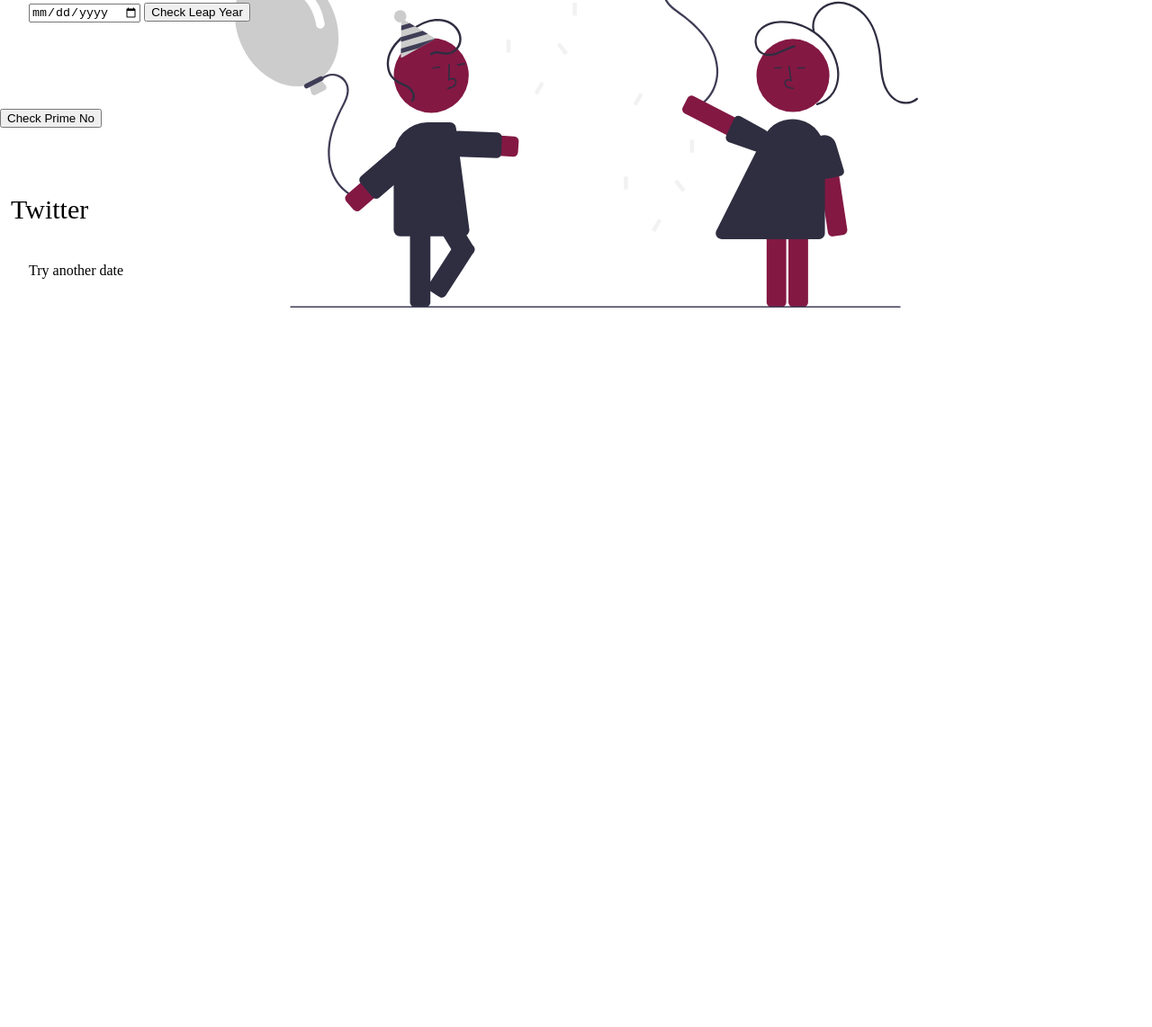
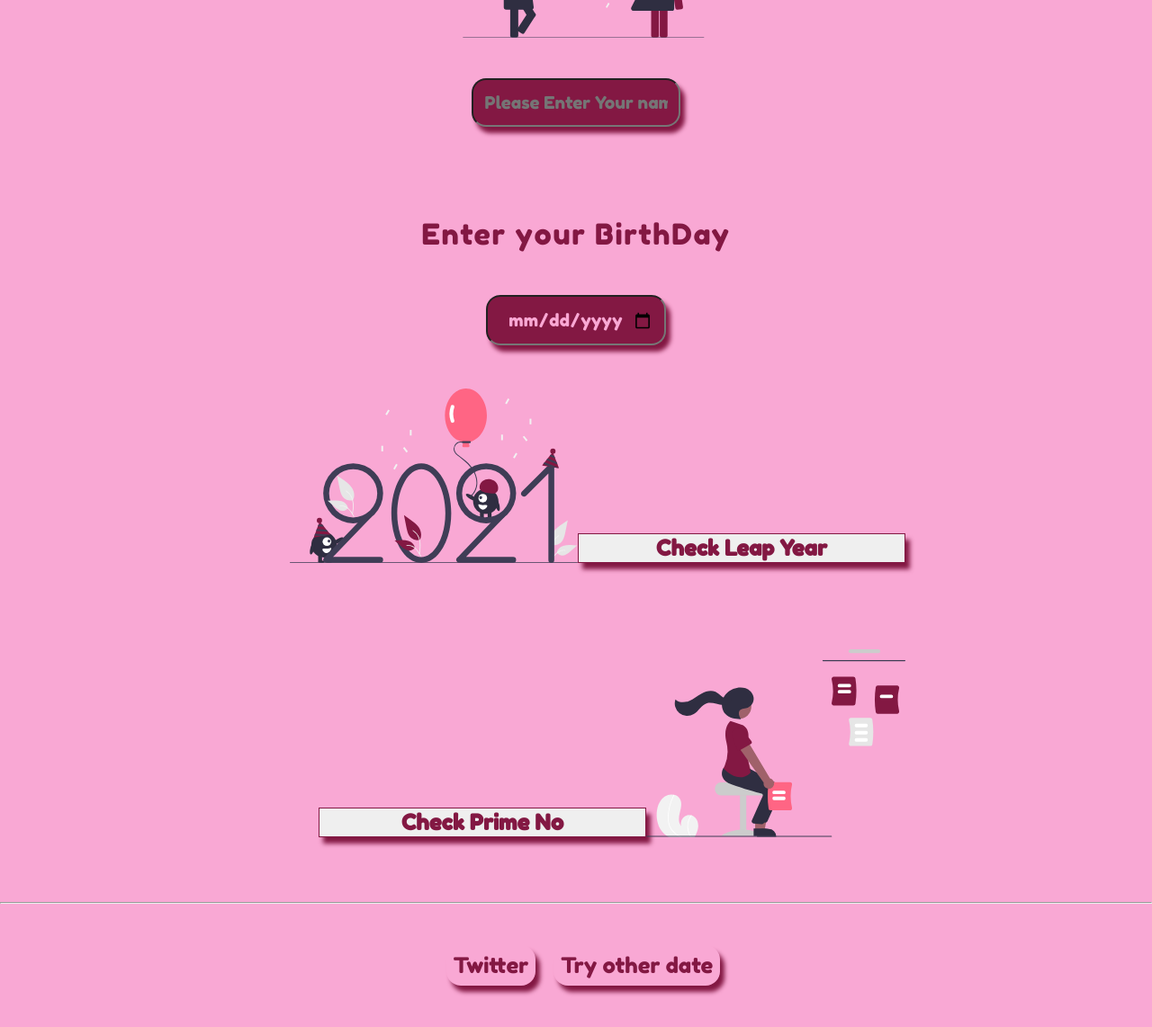
Before and after one commit to sakshi006/Check-Birthday, a plain HTML site: page Leap year/index.html in a window 1280 px wide. Shown: the part 180-1322 px from the top of the page at 90% size. Before the commit the page ends 800 px from the top, so only its background shows below. Drawn offline with Linux system fonts and the light colour scheme.

Commit message:
style : styling done!

```diff
--- a/Leap year/app.js
+++ b/Leap year/app.js
@@ -25,6 +25,7 @@ button.addEventListener("click",function(){
    }
 
    var userDate = input.value;
+   console.log(userDate);
    userDate = userDate.split("-");
    if(userDate.length!==3)
    {
--- a/Leap year/index.html
+++ b/Leap year/index.html
@@ -11,29 +11,37 @@
 <body>
 
     <header>
-        <!-- <img src="man.svg"> -->
-        <input id="name" placeholder="Please Enter Your name">
+        <img class="hero-img" src="images/party.svg">
+        <div class="hero-txt">
+           <input id="name" placeholder="Please Enter Your name">
       <div id="welcome"></div>
+      </div>
     </header>
 
 
-    <!-- PROGRAM1 -->
-<div>
+<div class="birthday">
     <div class="i">Enter your BirthDay</div>
     <input class="input"  type="date" >
-    <button class="btn">Check Leap Year</button>
-    <div class="output"></div>
 </div>
 
-    <!-- PROGRAM 2 -->
+<div class="year">
+    <img class="year-img" src="images/2021.svg">
+    <button class="btn">Check Leap Year</button>
+</div>
 
+    <div class="output"></div>
+
+<div class="day">
     <button class="btn2">Check Prime No</button>
+    <img class="day-img" src="images/Brain.svg">
+</div>
+
     <div class="outputDate"></div>
-
-
-    <div class="twitter" >Twitter</div>
-    <div class="new">Try another date</div>
-
+<hr>
+<div class="social">
+    <small class="twitter" >Twitter</small>
+    <small class="new">Try other date</small>
+</div>
 
     <script src="app.js" type="text/javascript"></script>
 </body>
--- a/Leap year/style.css
+++ b/Leap year/style.css
@@ -1,34 +1,146 @@
+@import url('https://fonts.googleapis.com/css2?family=Fredoka+One&display=swap');
+
+:root{
+    --primary-color : #831843;
+    --other-color:#F9A8D4;
+}
+
 body{
     padding: 0;
     margin: 0;
-    background-image: url("images/party.svg");
-    background-repeat: no-repeat;
-    background-size: contain;
-    background-position: center;
-
+   font-family: 'Fredoka One', cursive;
+   background-color: var(--other-color);
+   color: var(--primary-color);
+   text-align: center;
 }
 
 header{
     max-width: 80%;
-   margin: auto;
+    margin: auto;
+}
+
+.hero-img{
+    max-width: 300px;
+    display: block;
+    margin: auto;
+    padding: 1rem;
+}
+
+.hero-txt{
+    text-align: center;
+    padding: 0.5rem;
+    margin: 0.5rem;
+}
+
+input{
+    font-family: 'Fredoka One', cursive;
+    padding: 0.8rem;
+    margin: 0.8rem;
+    border-radius: 1rem;
+    text-decoration: none;
+    background-color: var(--primary-color);
+    color: var(--other-color);
+    box-shadow: 5px 7px 5px var(--primary-color);
+ font-size: larger;
+ text-align: center;
+}
+
+.birthday{
+    max-width: 80%;
+    margin: auto;
+    text-align: center;
+}
+.input{
+    max-width: 80%;
+    margin: auto;
+    text-align: center;
+    margin: 1rem;
+}
+
+.i{
+    padding: 1rem;
+    margin: 1rem;
+    font-size: 2rem;
+    letter-spacing: 0.1rem;
 }
 
 
-div{
+/* YEAR */
+
+.year,.day{
+    display: flex;
     padding: 1rem;
     margin: 1rem;
+    justify-content: center;
+    align-items:flex-end;
 }
 
-.twitter {
-    padding: 10px;
-    font-size: 30px;
+.year-img{
+    left:0;
+    max-width: 20rem;
+    /* margin-right: 1rem; */
+    margin-left: 5rem;
+}
+
+.btn,.btn2{
+    border: 0.1rem solid var(--primary-color);
+    width: 30%;
+    /* height: 15vh; */
+    font-family: inherit;
+    color: var(--primary-color);
+    font-weight: bolder;
+    font-size: x-large;
+    box-shadow: 5px 7px 5px var(--primary-color);
+}
+
+.btn{
+    margin-right: 2rem;
+    cursor: pointer;
+}
+
+.btn2{
+    margin-left: 5rem;
+    cursor: pointer;
+}
+
+.day-img{
+    right:0;
+    max-width: 18rem;
+    /* margin-left: 1rem; */
+   }
+
+.output,.outputDate,#welcome{
+    max-width: 80%;
+    margin: auto;
+    font-size: x-large;
+    font-weight: bolder;
+    padding: 1rem;
+    margin-top: 1rem;
+    text-align: center;
+}
+
+.social{
+    padding: 0.4rem;
+    margin: 3rem 0.4rem;
+    text-align: center;
+}
+small {
+    box-shadow: 5px 7px 5px var(--primary-color);
+    padding: 0.5rem;
+    font-size: x-large;
     width: 20px;
     text-align: center;
     text-decoration: none;
-    margin: 5px 2px;
-    border-radius: 50%;
+    border-radius: 1rem;
+    border: 0rem solid var(--primary-color);
+    cursor: pointer;
   }
 
-.twitter:hover {
+  .twitter{
+      margin-right: 1rem;
+      margin-left: 1rem;
+  }
+
+small:hover {
     opacity: 0.7;
 }
```
